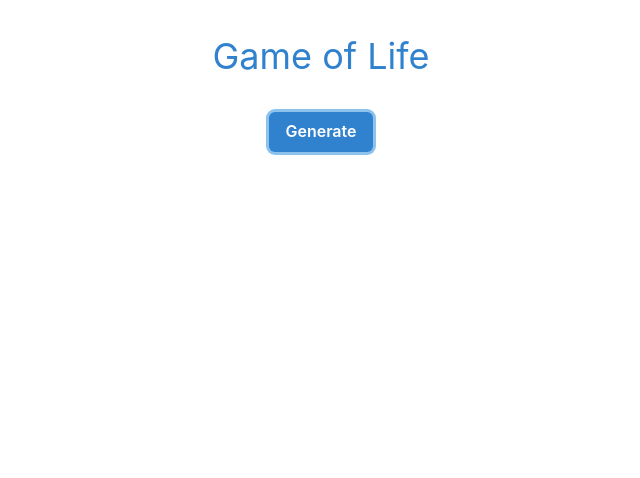
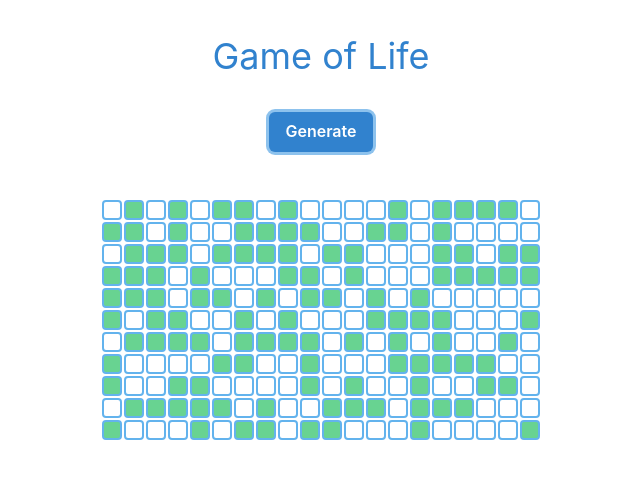
Before and after one commit to aagwali/game-of-life, a React (Create React App) app: page / in a window 1280 px wide. Both pictures are taken after a click on the button "Generate". Shown: the top 478 px of the page, without its empty margins (319-959 px from the left). Built offline with nearby package versions, Linux system fonts and the light colour scheme.

Commit message:
feat: 🎸 display random start in grid component

```diff
--- a/src/components/Content.tsx
+++ b/src/components/Content.tsx
@@ -1,11 +1,11 @@
 import { useState } from "react"
 
-import { Button, VStack } from "@chakra-ui/react"
+import { Button, Grid, VStack } from "@chakra-ui/react"
 
 import { generateRandomGameState } from "../privates"
+import { CellItem } from "./styles"
 
 import type { GameContentProps } from "./types"
-
 const GameContent = ({ gameState }: GameContentProps) => {
   const [currentGameState, setCurrentGameState] = useState(gameState)
 
@@ -16,6 +16,14 @@ const GameContent = ({ gameState }: GameContentProps) => {
         colorScheme={"blue"}
         children={"Generate"}
       />
+      <Grid
+        templateColumns={`repeat(${currentGameState[0].length}, 1fr)`}
+        gap={0.5}
+      >
+        {currentGameState.flat().map((cell, index) => (
+          <CellItem key={index} status={cell} />
+        ))}
+      </Grid>
     </VStack>
   )
 }
--- a/src/components/styles.ts
+++ b/src/components/styles.ts
@@ -1,6 +1,6 @@
-import styled from "styled-components"
+import styled, { css } from "styled-components"
 
-import { Box, Center, Text, theme } from "@chakra-ui/react"
+import { Box, Center, GridItem, Text, theme } from "@chakra-ui/react"
 
 export const AppCanvas = styled(Box)`
   min-height: 100vh;
@@ -14,3 +14,14 @@ export const HeaderTitle = styled(Text)`
   font-size: ${theme.fontSizes["4xl"]};
   color: ${theme.colors.blue[500]};
 `
+export const CellItem = styled(GridItem)`
+  width: ${theme.space[5]};
+  height: ${theme.space[5]};
+  border-width: ${theme.sizes["0.5"]};
+  border-color: ${theme.colors.blue[300]};
+  border-radius: ${theme.sizes["1"]};
+  ${({ status }) =>
+    css`
+      background: ${status ? theme.colors.green[300] : theme.colors.white};
+    `};
+`
```
